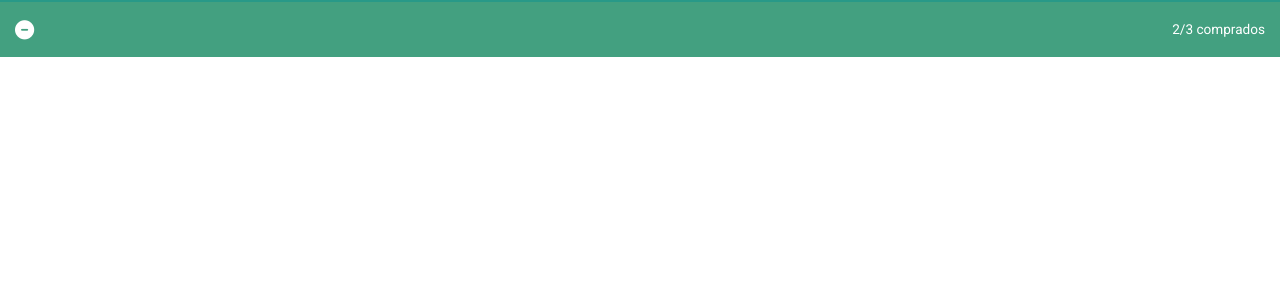
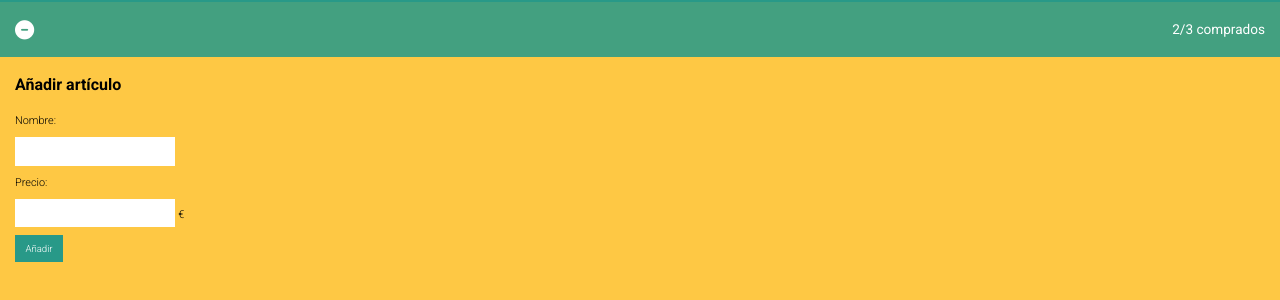
Before and after one commit to annarosesmarti/202309-w4ch3-anna-roses, a plain HTML site: page index.html in a window 1280 px wide. Shown: the part 62-362 px from the top of the page. Drawn offline with Linux system fonts and the light colour scheme.

Commit message:
Add structure to index.html and style to style.css for add article section

```diff
--- a/index.html
+++ b/index.html
@@ -31,6 +31,16 @@
         <i class="fa-solid fa-circle-minus icon"></i>
         <span>2/3 comprados</span>
       </div>
+      <section class="add-article-container">
+        <h2 class="add-article-title">Añadir artículo</h2>
+        <form class="form-container">
+          <label for="name">Nombre:</label>
+          <input type="text" id="name">
+          <label for="price">Precio:</label>
+          <span><input type="number" id="price">€</span>
+          <button class="button-add">Añadir</button>
+        </form>
+      </section>
     </main>
   </div>
 </body>
--- a/styles/style.css
+++ b/styles/style.css
@@ -12,6 +12,7 @@
 
 html {
   font-family: var(--main-font-family);
+  background-color: #fec844;
 }
 
 body,
@@ -75,3 +76,48 @@ a {
 .icon {
   font-size: 1.2rem;
 }
+
+.add-article-container {
+  padding: 18px 15px;
+}
+
+.add-article-title {
+  font-size: 1rem;
+  padding-bottom: 10px;
+}
+
+.form-container {
+  display: flex;
+  flex-direction: column;
+  font-size: 0.68rem;
+  font-weight: 300;
+  cursor: pointer;
+}
+
+[type="number"]::after {
+  content: "€";
+  color: var(--main-color);
+}
+
+form label {
+  padding: 10px 0;
+}
+
+form input {
+  width: 10rem;
+  height: 1.8rem;
+  border: 0;
+  margin-right: 0.2rem;
+}
+
+.button-add {
+  font-family: var(--main-font-family);
+  background-color: #289988;
+  color: var(--secondary-color);
+  margin-top: 8px;
+  padding: 8px 5px;
+  width: 3rem;
+  font-size: 0.6rem;
+  font-weight: 300;
+  border: 0;
+}
```
